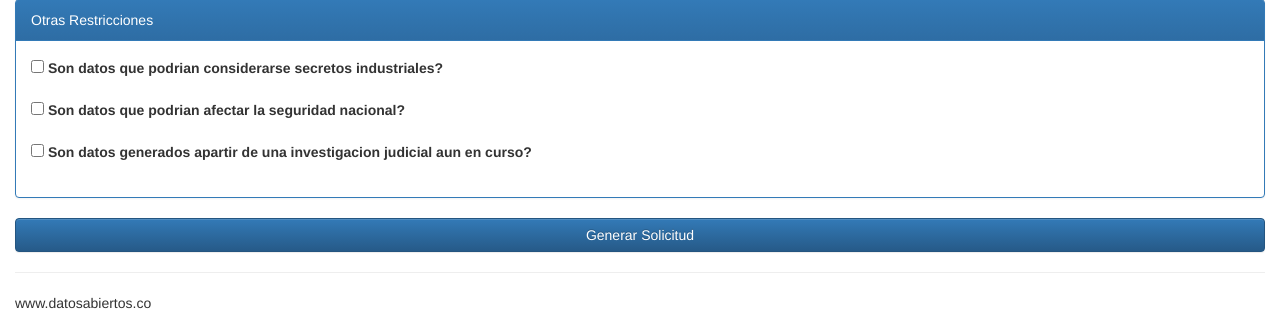
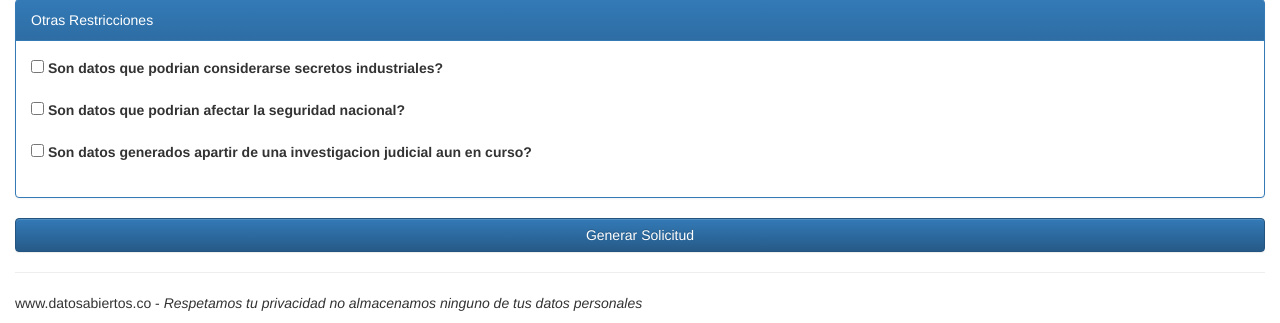
Before and after one commit to dav009/queremos, a Python web app: template queremos/templates/index.html in a window 1280 px wide. Shown: the part 2025-2348 px from the top of the page. Run offline with Jinja, Linux system fonts and the light colour scheme; the template is opened without the code that fills it, so the values that code supplies are empty; some libraries are stand-ins or nearby versions.

Commit message:
disclaimer

```diff
--- a/queremos/templates/index.html
+++ b/queremos/templates/index.html
@@ -237,7 +237,7 @@
       </div>
      <hr>
       <footer>
-        <p>www.datosabiertos.co</p>
+        <p>www.datosabiertos.co - <i>Respetamos tu privacidad no almacenamos ninguno de tus datos personales</i></p>
       </footer>
     </form>
     </div><!-- /.container -->
```
